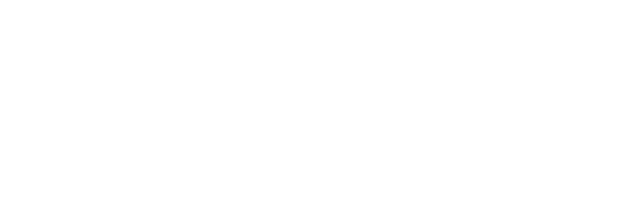
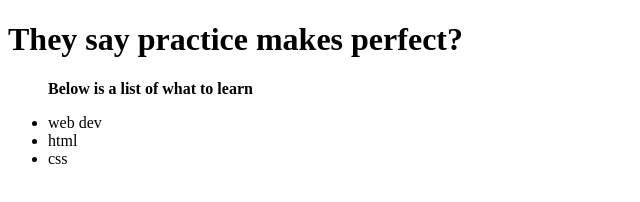
Before and after one commit to Dougie90/ucdpa, a plain HTML site: page index.html in a window 1280 px wide. Shown: the whole page, without its empty margins (0-640 px from the left). Drawn offline with Linux system fonts and the light colour scheme.

Commit message:
Update index.html
added list on learning

```diff
--- a/index.html
+++ b/index.html
@@ -3,9 +3,26 @@
 <head>
     <meta charset="UTF-8">
     <meta name="viewport" content="width=device-width, initial-scale=1.0">
-    <title>Document</title>
+    <title>This is where I Learn</title>
 </head>
 <body>
+    <h1>They say practice makes perfect?</h1>
+    <ul>
+        <p>
+            <strong>
+            Below is a list of what to learn
+        </strong>
+    </p>
+        <li>
+            web dev
+        </li>
+        <li>
+            html
+        </li>
+        <li>
+            css
+        </li>
 
+    </ul>
 </body>
 </html>
```
